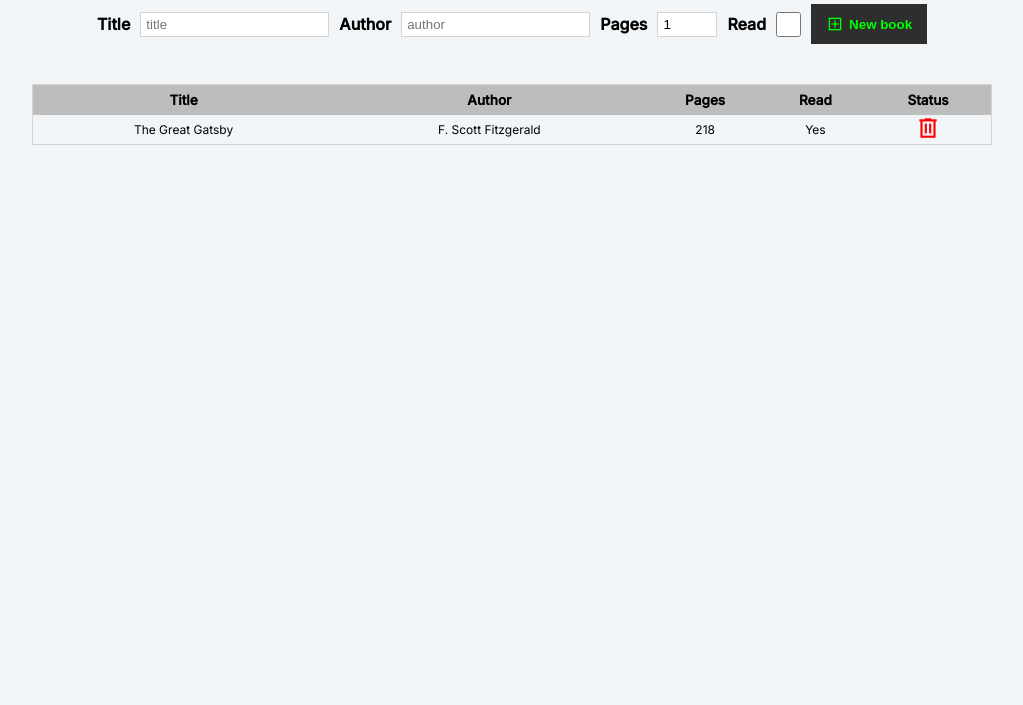
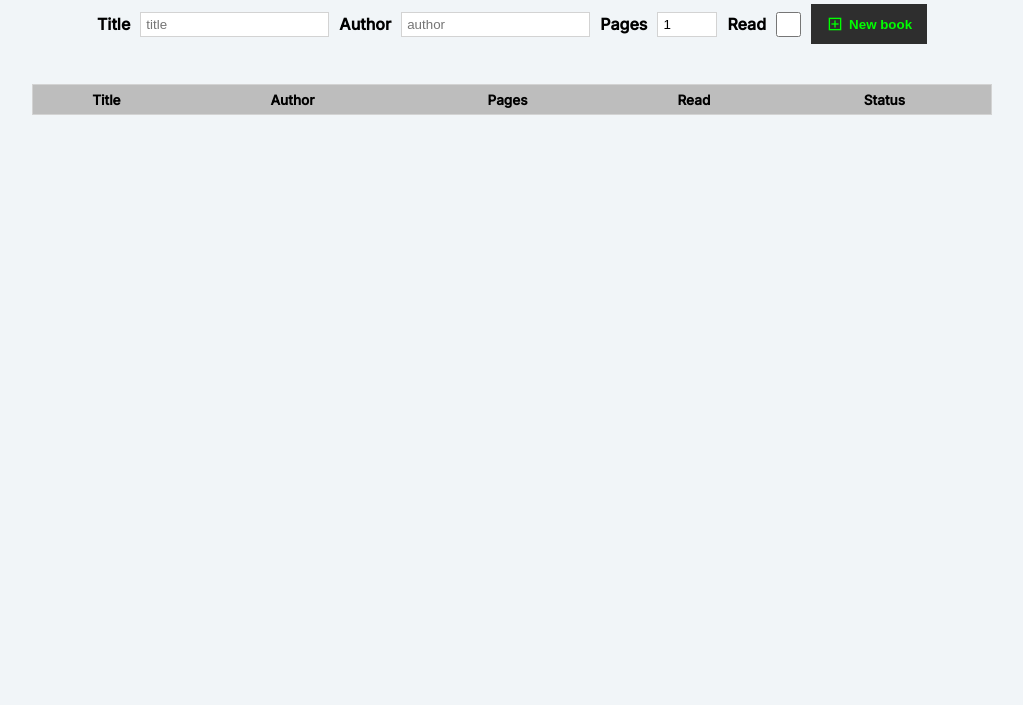
Before and after one commit to eligijuslinkevicius/top-library-project, a plain HTML site: page index.html in a window 1280 px wide. Shown: the part 95-800 px from the top of the page, without its empty margins (128-1151 px from the left). Drawn offline with nearby package versions, Linux system fonts and the light colour scheme.

Commit message:
added deleting functionality, removed table body row html

```diff
--- a/app.js
+++ b/app.js
@@ -1,9 +1,8 @@
 const form = document.querySelector("form");
-// TODO: add delete button and its functionality.
 const tableBody = document.querySelector(".table-body");
 const addBookButton = document.querySelector(".add-book");
 
-let myLibrary = [new Book("The Great Gatsby", "F. Scott Fitzgerald", 218, true)];
+let myLibrary = [];
 
 function resetInputs() {
 	form.reset();
@@ -66,6 +65,14 @@ function addBooksToTable() {
 
 		// Append the new row to the table body
 		tableBody.appendChild(newRow);
+
+		removeButton.addEventListener("click", () => {
+			// Remove the book from the myLibrary array
+			myLibrary.splice(i, 1);
+
+			// Remove the table row from the table body
+			tableBody.removeChild(newRow);
+		});
 	}
 }
 
--- a/index.html
+++ b/index.html
@@ -37,17 +37,7 @@
 						<th>Status</th>
 					</tr>
 				</thead>
-				<tbody class="table-body">
-					<tr>
-						<td>The Great Gatsby</td>
-						<td>F. Scott Fitzgerald</td>
-						<td>218</td>
-						<td>Yes</td>
-						<td>
-							<button type="button" class="remove-btn"><span class="material-symbols-sharp"> delete </span></button>
-						</td>
-					</tr>
-				</tbody>
+				<tbody class="table-body"></tbody>
 			</table>
 		</div>
 
```
